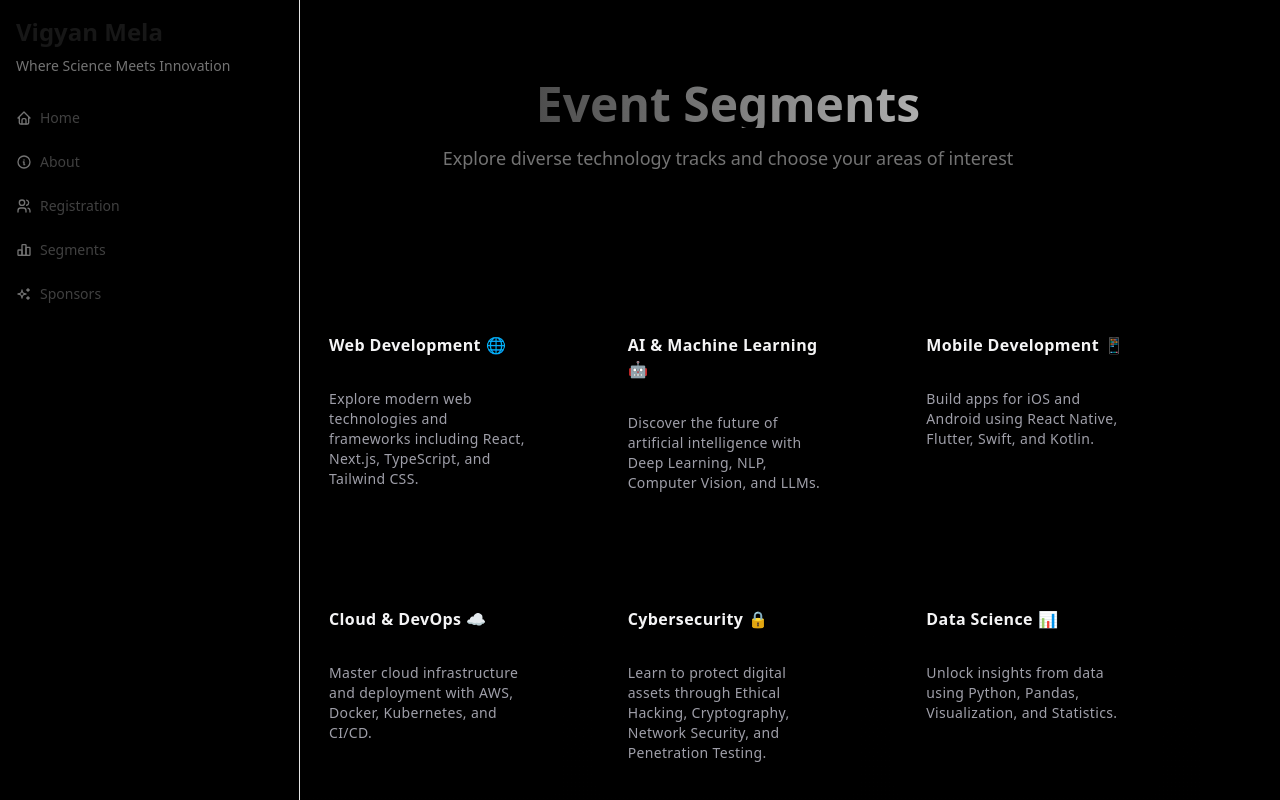
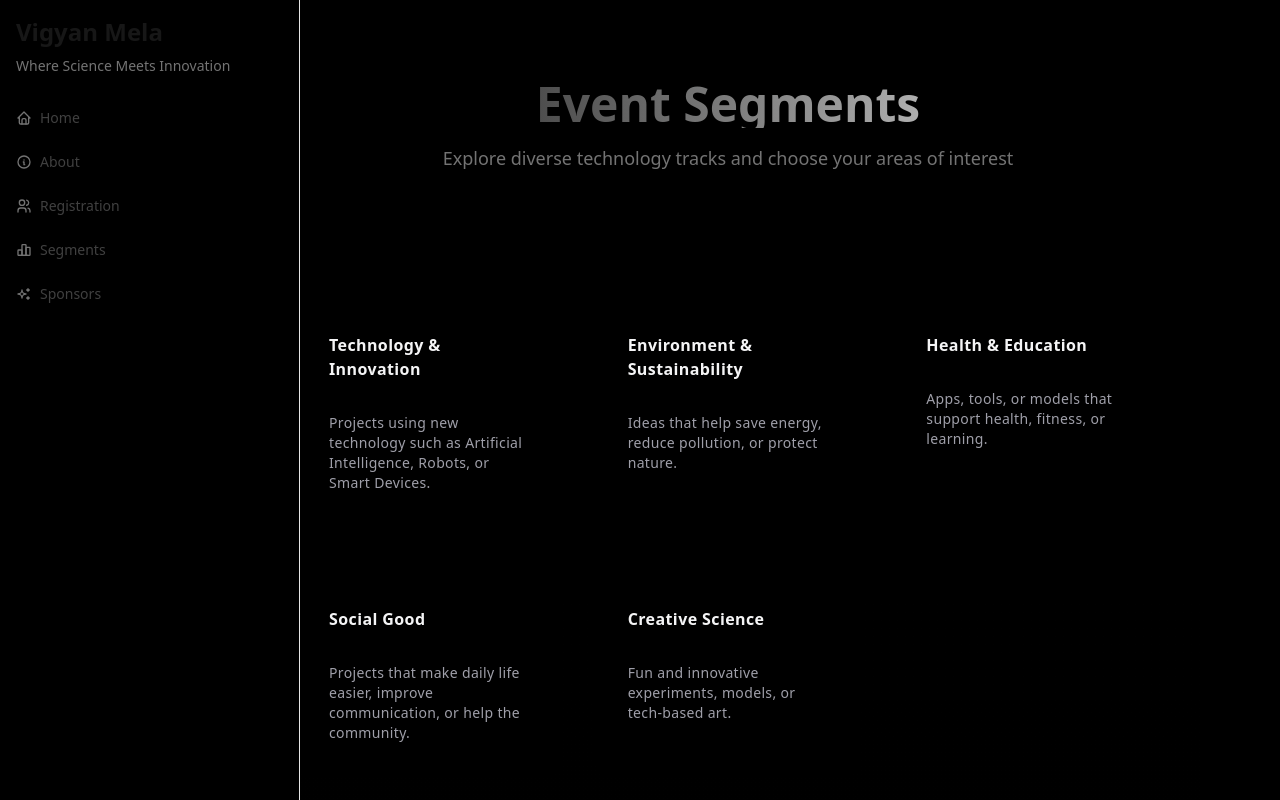
Before and after one commit to 0verWatchO5/vigyanmela2526, a Next.js app: page /segments in a window 1280 px wide. Shown: the top 800 px of the page. Built offline with nearby package versions, Linux system fonts and the light colour scheme.

Commit message:
segments update

```diff
--- a/app/globals.css
+++ b/app/globals.css
@@ -124,3 +124,23 @@
     @apply bg-background text-foreground;
   }
 }
+
+/* Scrollbar For WebKit browsers*/
+::-webkit-scrollbar {
+  width: 15px;
+}
+
+::-webkit-scrollbar-track {
+  background: rgb(50, 50, 50);
+  border-radius: 5px;
+}
+
+::-webkit-scrollbar-thumb {
+  background-color: #0c5aa7;
+  border-radius: 5px;
+  border: 3px solid #545454;
+}
+
+::-webkit-scrollbar-thumb:hover {
+  background-color: #003972;
+}
--- a/app/segments/page.tsx
+++ b/app/segments/page.tsx
@@ -7,39 +7,33 @@ import { HoverEffect } from "@/components/ui/card-hover-effect"
 const segments = [
   {
     id: 1,
-    title: "Web Development 🌐",
-    description: "Explore modern web technologies and frameworks including React, Next.js, TypeScript, and Tailwind CSS.",
-    link: "#web-development",
+    title: "Technology & Innovation",
+    description: "Projects using new technology such as Artificial Intelligence, Robots, or Smart Devices.",
+    link: "#technology-innovation",
   },
   {
     id: 2,
-    title: "AI & Machine Learning 🤖",
-    description: "Discover the future of artificial intelligence with Deep Learning, NLP, Computer Vision, and LLMs.",
-    link: "#ai-ml",
+    title: "Environment & Sustainability",
+    description: "Ideas that help save energy, reduce pollution, or protect nature.",
+    link: "#environment-sustainability",
   },
   {
     id: 3,
-    title: "Mobile Development 📱",
-    description: "Build apps for iOS and Android using React Native, Flutter, Swift, and Kotlin.",
-    link: "#mobile",
+    title: "Health & Education",
+    description: "Apps, tools, or models that support health, fitness, or learning.",
+    link: "#health-education",
   },
   {
     id: 4,
-    title: "Cloud & DevOps ☁️",
-    description: "Master cloud infrastructure and deployment with AWS, Docker, Kubernetes, and CI/CD.",
-    link: "#cloud-devops",
+    title: "Social Good",
+    description: "Projects that make daily life easier, improve communication, or help the community.",
+    link: "#social-good",
   },
   {
     id: 5,
-    title: "Cybersecurity 🔒",
-    description: "Learn to protect digital assets through Ethical Hacking, Cryptography, Network Security, and Penetration Testing.",
-    link: "#security",
-  },
-  {
-    id: 6,
-    title: "Data Science 📊",
-    description: "Unlock insights from data using Python, Pandas, Visualization, and Statistics.",
-    link: "#data-science",
+    title: "Creative Science",
+    description: "Fun and innovative experiments, models, or tech-based art.",
+    link: "#creative-science",
   },
 ];
 
```
